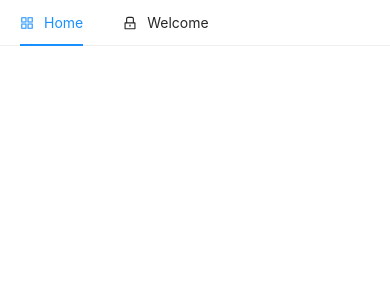
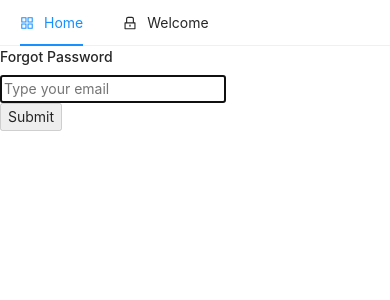
Before and after one commit to josephW1805/ecommerce, a React (Create React App) app in the folder client/: page /forgot/password in a window 390 px wide. Shown: the top 300 px of the page. Built offline with nearby package versions, Linux system fonts and the light colour scheme; no server answers.

Commit message:
forgot password page

```diff
--- a/client/src/App.js
+++ b/client/src/App.js
@@ -8,6 +8,7 @@
 import Home from "./pages/Home";
 import Header from "./components/nav/Header";
 import RegisterComplete from "./pages/auth/RegisterComplete";
+import ForgotPassword from "./pages/auth/ForgotPassword";
 
 import { auth } from "./firebase";
 import { useDispatch } from "react-redux";
@@ -42,6 +43,7 @@
         <Route exact path="/login" component={Login} />
         <Route exact path="/register" component={Register} />
         <Route exact path="/register/complete" component={RegisterComplete} />
+        <Route exact path="/forgot/password" component={ForgotPassword} />
       </Switch>
     </>
   );
--- a/client/src/components/nav/Header.js
+++ b/client/src/components/nav/Header.js
@@ -16,16 +16,15 @@
 const { SubMenu, Item } = Menu;
 
 const Header = () => {
-  const [current, setCurrent] = useState("home");
+  const [current, setCurrent] = useState("");
 
   let dispatch = useDispatch();
   let { user } = useSelector((state) => ({ ...state }));
 
   let history = useHistory();
 
-  const handleClick = (e) => {
-    console.log(current);
-    setCurrent(e.key);
+  const handleClick = () => {
+    setCurrent(current);
   };
 
   const logout = () => {
--- /dev/null
+++ b/client/src/pages/auth/ForgotPassword.js
@@ -0,0 +1,61 @@
+import React, { useState, useEffect } from "react";
+import Loader from "react-loader-spinner";
+import { auth } from "../../firebase";
+import { toast } from "react-toastify";
+import { useSelector } from "react-redux";
+
+const ForgotPassword = ({ history }) => {
+  const [email, setEmail] = useState("");
+  const [loading, setLoading] = useState(false);
+
+  const handleSubmit = async (e) => {
+    e.preventDefault();
+    setLoading(true);
+
+    const config = {
+      url: process.env.REACT_APP_FORGOT_PASSWORD_REDIRECT,
+      handleCodeInApp: true,
+    };
+
+    await auth
+      .sendPasswordResetEmail(email, config)
+      .then(() => {
+        setEmail("");
+        setLoading(false);
+        toast.success("Check your email for password reset link");
+      })
+      .catch((error) => {
+        setLoading(false);
+        toast.error(error.message);
+      });
+  };
+
+  return (
+    <div className="container col-md-6 offset-md-3 p-5">
+      {loading ? (
+        <Loader type="TailSpin" color="#00BFFF" height={40} width={40} />
+      ) : (
+        <h4>Forgot Password</h4>
+      )}
+      <form onSubmit={handleSubmit}>
+        <input
+          type="email"
+          className="form-control"
+          value={email}
+          onChange={(e) => setEmail(e.target.value)}
+          placeholder="Type your email"
+          autoFocus
+        />
+        <br />
+        <button
+          className="btn btn-raised"
+          disabled={!email.match("^[a-zA-Z0-9+_.-]+@[a-zA-Z0-9.-]+$")}
+        >
+          Submit
+        </button>
+      </form>
+    </div>
+  );
+};
+
+export default ForgotPassword;
--- a/client/src/pages/auth/Login.js
+++ b/client/src/pages/auth/Login.js
@@ -5,10 +5,11 @@
 import { Button } from "antd";
 import { MailOutlined, GoogleOutlined } from "@ant-design/icons";
 import { useDispatch } from "react-redux";
+import { Link } from "react-router-dom";
 
 const Login = ({ history }) => {
-  const [email, setEmail] = useState("joeweng1805@gmail.com");
-  const [password, setPassword] = useState("test123");
+  const [email, setEmail] = useState("");
+  const [password, setPassword] = useState("");
   const [loading, setLoading] = useState(false);
 
   let dispatch = useDispatch();
@@ -105,6 +106,9 @@
       >
         Login with Google
       </Button>
+      <Link to="/forgot/password" className="float-right text-danger">
+        Forgot Password
+      </Link>
     </form>
   );
 
```
